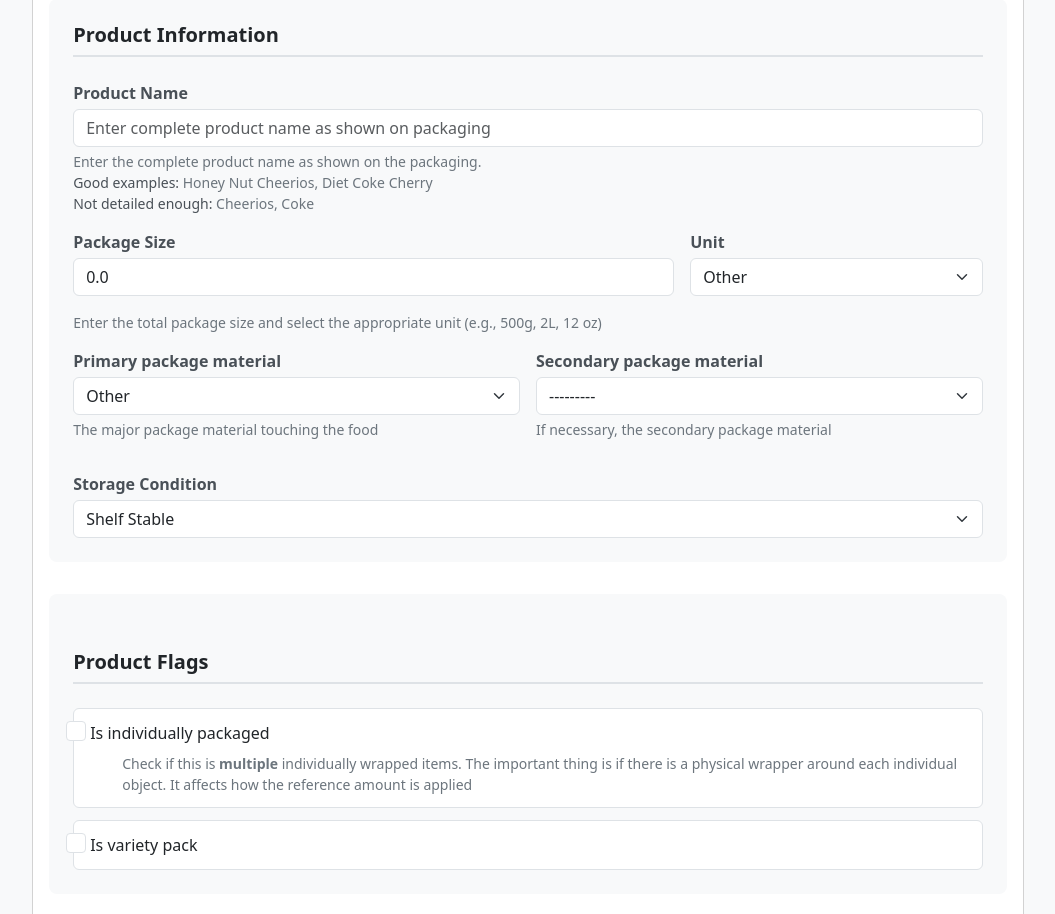
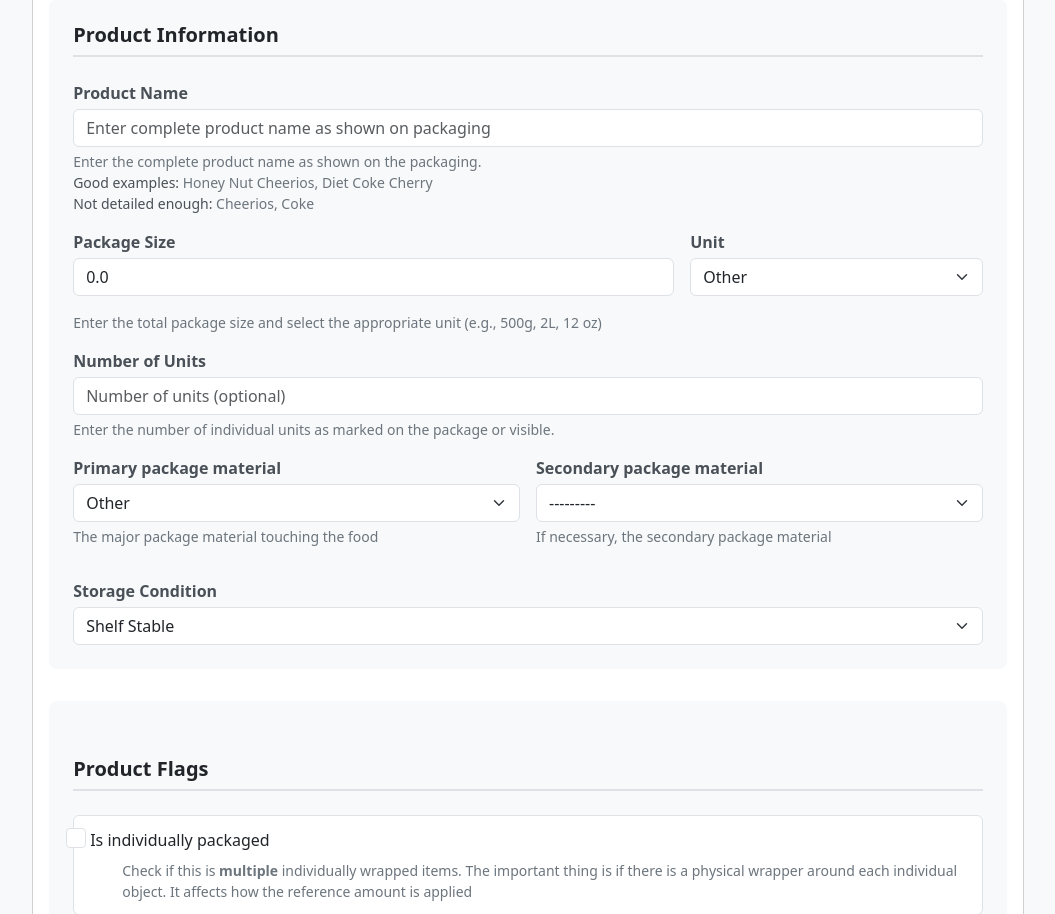
Before and after one commit to BFSSI-Bioinformatics-Lab/pptm, a Django app: template pptp/templates/pptp/products/combined_upload.html in a window 1280 px wide. Shown: the part 177-1091 px from the top of the page, without its empty margins (112-1167 px from the left). Run offline with Django 5.2, Linux system fonts and the light colour scheme; the template is opened without the code that fills it: values that come from a table or form of the project are taken from there, others are empty; parts of the project's set-up code (start-up, migrations or seed data) failed here and were passed over; some libraries are stand-ins or nearby versions.

Commit message:
add number of units

```diff
--- a/pptp/forms/products.py
+++ b/pptp/forms/products.py
@@ -36,6 +36,7 @@ class ProductSetupForm(forms.ModelForm):
             'product_name',
             'package_size',
             'package_size_unit',
+            'num_units',
             'storage_condition',
             'primary_package_material',
             'secondary_package_material',
@@ -73,6 +74,10 @@ class ProductSetupForm(forms.ModelForm):
                 'placeholder': _('Enter package size (number only)'),
                 'step': '0.01',
                 'min': '0'
+            }),
+            'num_units': forms.NumberInput(attrs={
+                'class': 'form-control',
+                'placeholder': _('Number of units (optional)')
             }),
             'package_size_unit': forms.Select(attrs={
                 'class': 'form-select'
--- a/pptp/models/products.py
+++ b/pptp/models/products.py
@@ -115,6 +115,8 @@ class Product(models.Model):
         max_length=15,
         help_text=_("Secondary packaging (optional)")
     )
+
+    num_units = models.IntegerField(blank=True, null=True, help_text=_("Number of individual units (optional)"))
 
     is_variety_pack = models.BooleanField(
         default=False,
--- a/pptp/templates/pptp/products/combined_upload.html
+++ b/pptp/templates/pptp/products/combined_upload.html
@@ -74,6 +74,19 @@
               </div>
               <div class="form-text mb-3">
                 Enter the total package size and select the appropriate unit (e.g., 500g, 2L, 12 oz)
+              </div>
+
+              <div class="row g-3">
+                <div class="col-12">
+                  <label for="{{ form.num_units.id_for_label }}" class="form-label">Number of Units</label>
+                  {{ form.num_units }}
+                  {% if form.num_units.errors %}
+                    <div class="invalid-feedback d-block">{{ form.num_units.errors.0 }}</div>
+                  {% endif %}
+                </div>
+              </div>
+              <div class="form-text mb-3">
+                Enter the number of individual units as marked on the package or visible.
               </div>
 
               <div class="row g-3 mb-3">
```
